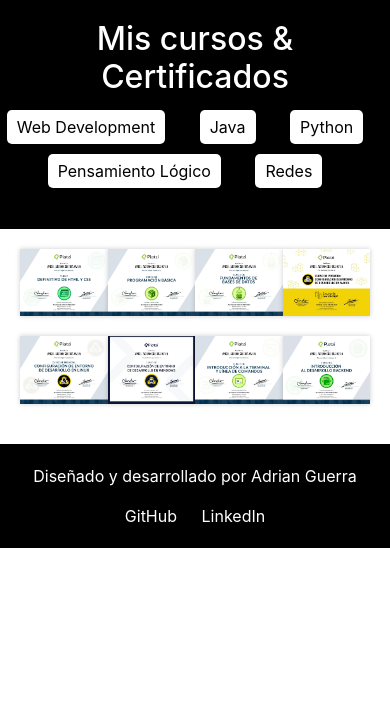
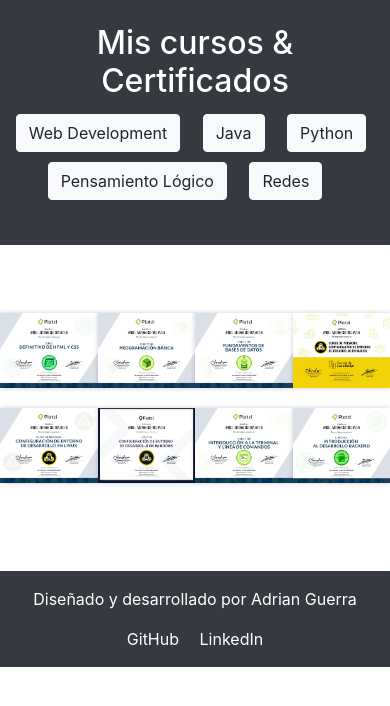
Before and after one commit to Guerra-666/CertifyView, a plain HTML site: page index.html in a window 390 px wide. Drawn offline with nearby package versions, Linux system fonts and the light colour scheme.

Commit message:
Responsive

```diff
--- a/index.html
+++ b/index.html
@@ -14,25 +14,25 @@
 </head>
 <body>
     <!-- Header -->
-    <header>
+    <header class="bg-dark text-white text-center py-4">
         <h1>Mis cursos & Certificados</h1>
         <!-- Navigation -->
         <nav>
-            <ul>
+            <ul class="list-inline">
                 <!-- Category Buttons -->
-                <li><button class="category-button category-link" data-category="web-development">Web Development</button></li>
-                <li><button class="category-button category-link" data-category="java">Java</button></li>
-                <li><button class="category-button category-link" data-category="python">Python</button></li>
-                <li><button class="category-button category-link" data-category="logical-thinking">Pensamiento Lógico</button></li>
-                <li><button class="category-button category-link" data-category="redes">Redes</button></li>
+                <li class="list-inline-item"><button class="btn btn-light category-button category-link" data-category="web-development">Web Development</button></li>
+                <li class="list-inline-item"><button class="btn btn-light category-button category-link" data-category="java">Java</button></li>
+                <li class="list-inline-item"><button class="btn btn-light category-button category-link" data-category="python">Python</button></li>
+                <li class="list-inline-item"><button class="btn btn-light category-button category-link" data-category="logical-thinking">Pensamiento Lógico</button></li>
+                <li class="list-inline-item"><button class="btn btn-light category-button category-link" data-category="redes">Redes</button></li>
             </ul>
         </nav>
     </header>
 
     <!-- Main Content -->
-    <main>
+    <main class="container my-5">
         <!-- Image Gallery -->
-        <div class="image-gallery">
+        <div class="image-gallery row">
             <!-- Aquí se cargarán las imágenes -->
         </div>
     </main>
@@ -48,12 +48,12 @@
     <script src="script.js"></script>
 
     <!-- Footer -->
-    <footer>
+    <footer class="bg-dark text-white text-center py-3">
         <p>Diseñado y desarrollado por Adrian Guerra</p>
         <!-- Social Links -->
         <div class="social-links">
-          <a href="https://github.com/Guerra-666" target="_blank">GitHub</a>
-          <a href="https://linkedin.com/in/tuperfil" target="_blank">LinkedIn</a>
+          <a href="https://github.com/Guerra-666" target="_blank" class="text-white mx-2">GitHub</a>
+          <a href="https://linkedin.com/in/tuperfil" target="_blank" class="text-white mx-2">LinkedIn</a>
         </div>
     </footer>
 </body>
```
